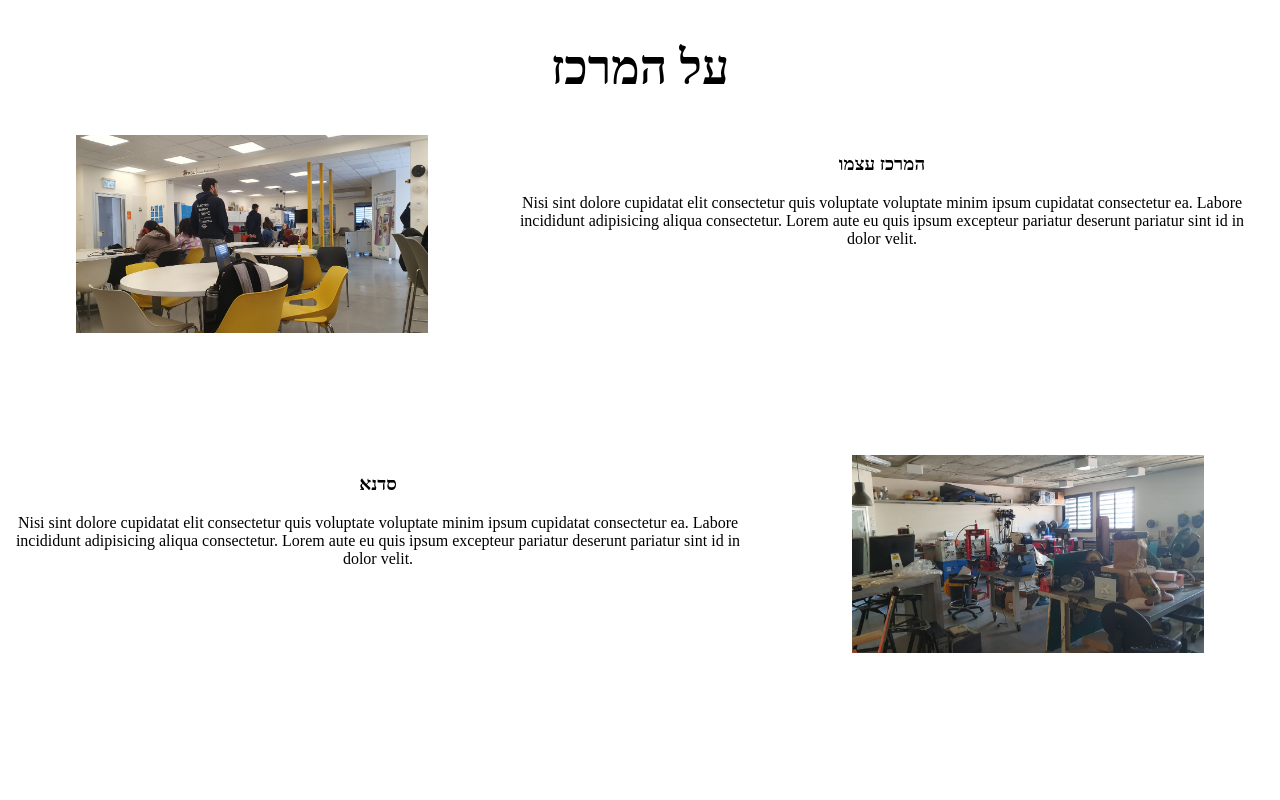
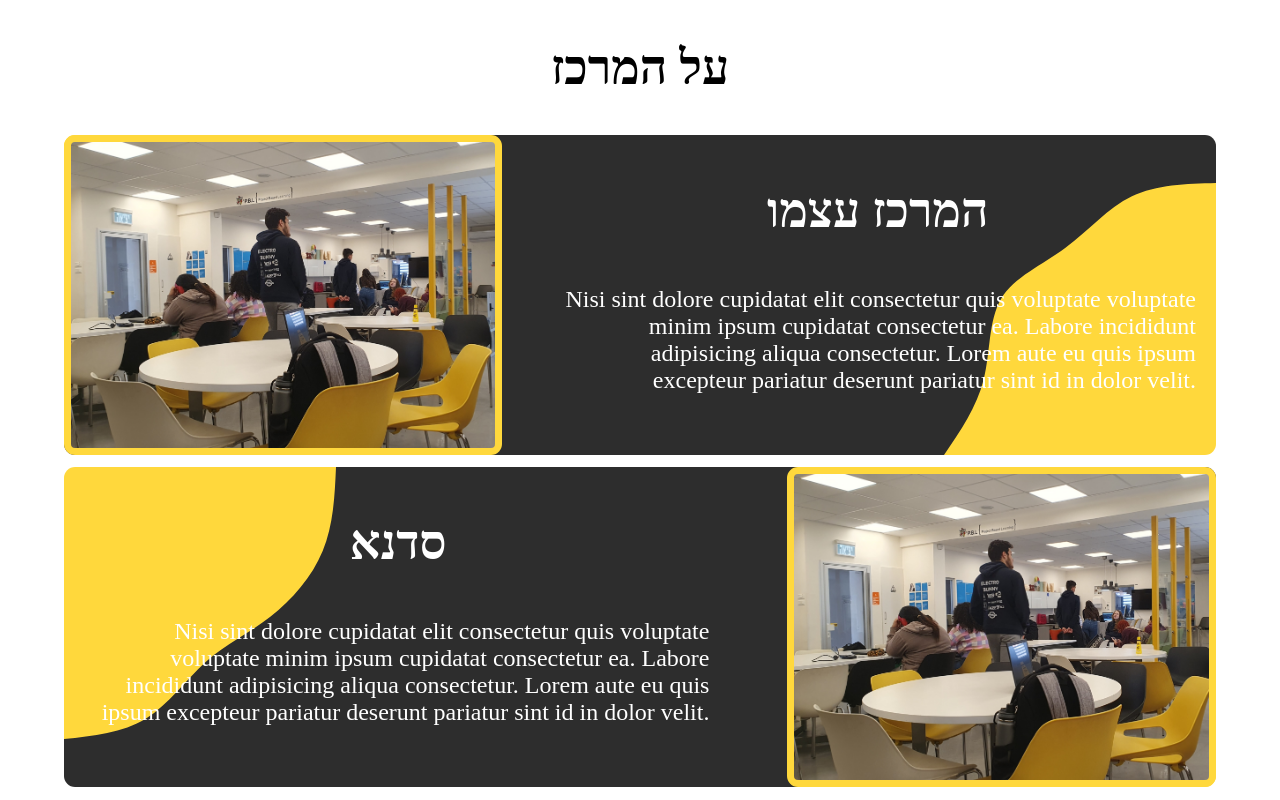
Before and after one commit to Popick/MerkazYazamot, a plain HTML site: page index.html in a window 1280 px wide. Shown: the part 820-1620 px from the top of the page. Drawn offline with Linux system fonts and the light colour scheme.

Commit message:
svg works
supposedly

```diff
--- a/index.html
+++ b/index.html
@@ -15,7 +15,7 @@
         <h2>על המרכז</h2>
 
         <div class="merkaz1Parent">
-            <div class="div3"><img src="imgs/merkaz1.jpg" width="70%"> </div>
+            <div class="div3"> </div>
 
             <div class="div1">
                  <h3>המרכז עצמו</h3>
@@ -25,10 +25,8 @@
                     Lorem aute eu quis ipsum excepteur pariatur deserunt pariatur sint id in dolor velit.
                  </p>
                 </div>
-
-            </div>
-            <div class="sadna1Parent">
-
+        </div>
+        <div class="sadna1Parent">
             <div class="div2">
                 <h3>סדנא</h3>
                 <p>
@@ -37,9 +35,12 @@
                    Lorem aute eu quis ipsum excepteur pariatur deserunt pariatur sint id in dolor velit.
                 </p>
             </div>
-            <div class="div4"><img src="imgs/sadna1.jpg" width="70%"> </div>
-            </div>
+            <div class="div4"></div>
+        </div>
     </div>
+
+
+
 </body>
 
 </html>
--- a/styles.css
+++ b/styles.css
@@ -1,3 +1,8 @@
+:root {
+    --themeYellow: #FFD83C;
+    --themeGray: #2d2d2d;
+}
+
 body {
     margin: 0;
     padding: 0;
@@ -43,24 +48,63 @@ h2 {
     height: 40vh;
     /* background-image: url("imgs/layered-waves.svg");
     background-size: cover; */
+    /* outline: 5px solid black; */
+    width: 90%;
+    margin:0 auto;
+    /* background-color: var(--themeYellow); */
+    background-image: url("imgs/blob-scene.svg");
+    background-size: cover;
+    border-radius: 11px;
+
+    color:white;
 }
 .div1{
     width: 60%;
     padding-right: 20px;
+    /* margin-right: 5%; */
 }
 .div3{
     width: 40%;
+    /* margin-left: 5%; */
+    margin-right: 5%;
+    border: 7px solid var(--themeYellow);
+    border-radius: 11px;
+    background-image: url("imgs/merkaz1.jpg");
+    background-size: cover;
 }
 
 .sadna1Parent{
     display: flex;
     height: 40vh;
+    width: 90%;
+    margin:0 auto;
+    margin-top: 1%;
+    background-image: url("imgs/blob-scene.svg");
+    background-size: cover;
+    border-radius: 11px;
+    color:white;
+
+}
+
+.projects-section h3{
+    font-size: 3em;
+}
+.projects-section p{
+    font-size: 1.5em;
+    text-align: right;
 }
 
 .div2{
     width: 60%;
     padding-right: 20px;
+    margin-left:2%;
+
 }
 .div4{
     width: 40%;
+    margin-left: 5%;
+    border: 7px solid var(--themeYellow);
+    border-radius: 11px;
+    background-image: url("imgs/merkaz1.jpg");
+    background-size: cover;
 }
```
Also changed, not shown: imgs/blob-scene.svg (added).
